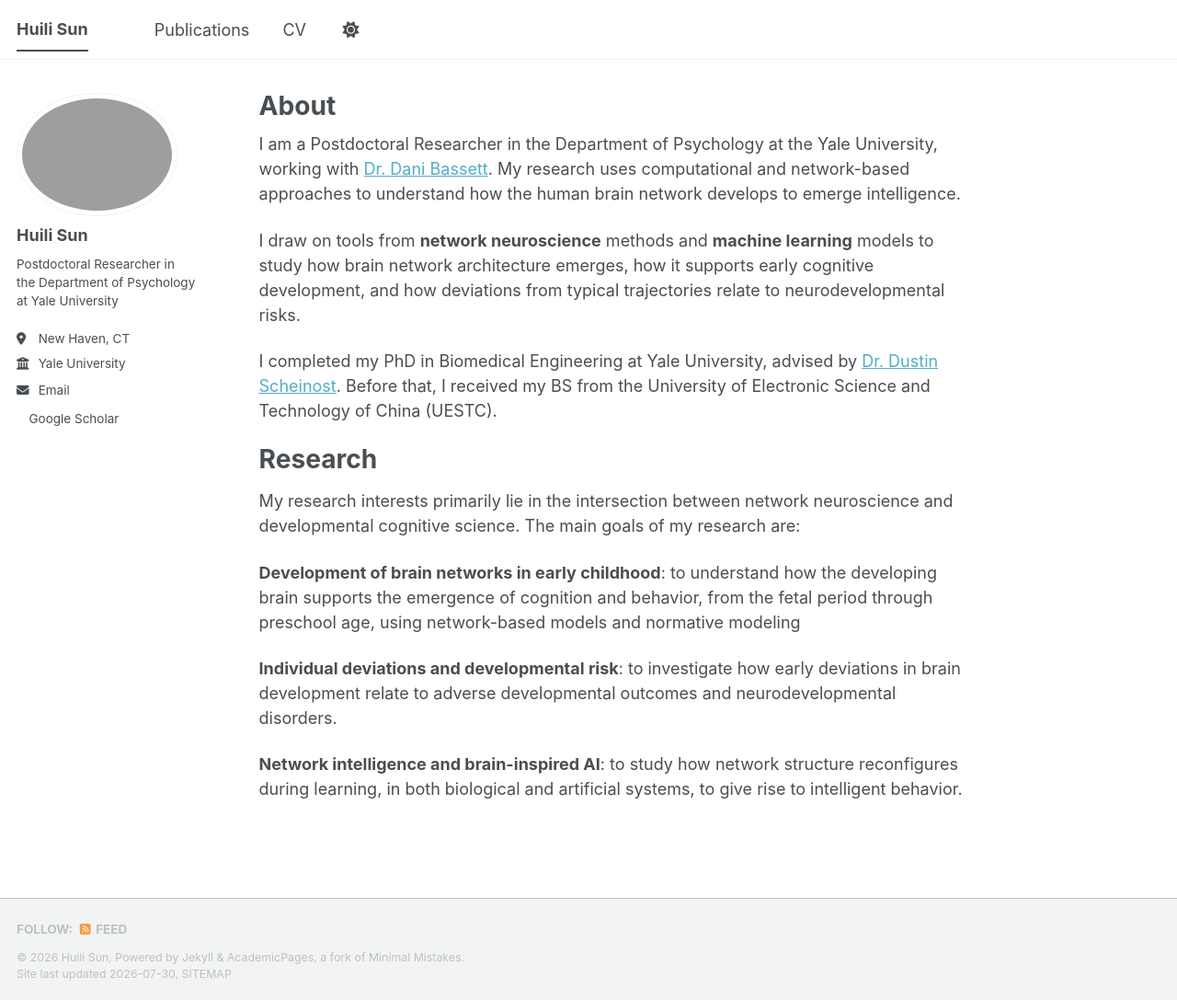
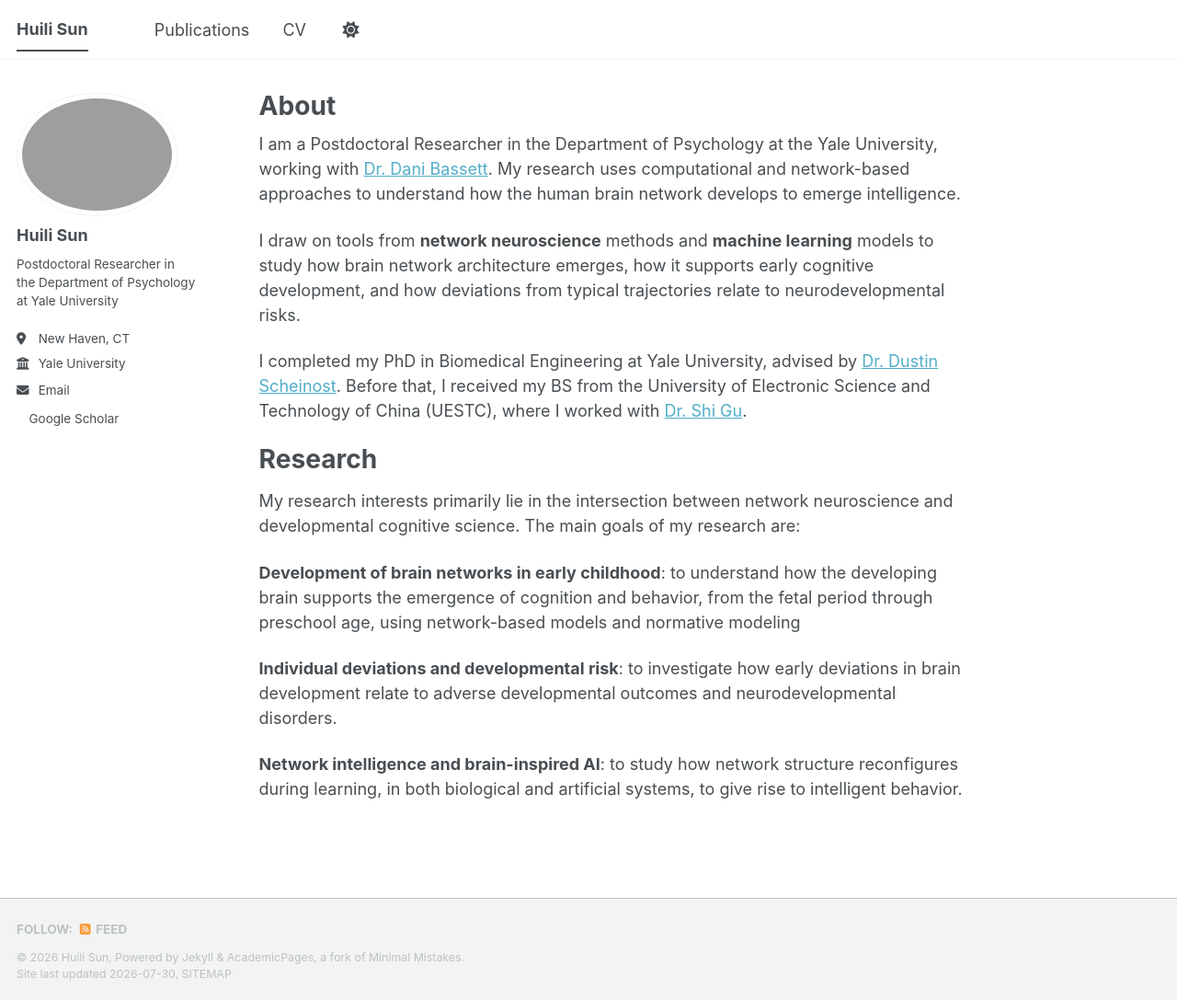
Before and after one commit to huiliii/huiliii.github.io, a Jekyll site: the page built from _pages/about.md, in a window 1280 px wide and 1087 px high. Shown: the whole window at 92% size. Built offline with Jekyll 4.4.1, drawn with Linux system fonts in a browser that asks for light colours; a style sheet for code colours, icons or effects is not loaded.

Commit message:
Update about.md

```diff
--- a/_pages/about.md
+++ b/_pages/about.md
@@ -11,7 +11,7 @@ I am a Postdoctoral Researcher in the Department of Psychology at the Yale Unive
 
 I draw on tools from **network neuroscience** methods and **machine learning** models to study how brain network architecture emerges, how it supports early cognitive development, and how deviations from typical trajectories relate to neurodevelopmental risks.
 
-I completed my PhD in Biomedical Engineering at Yale University, advised by [Dr. Dustin Scheinost](https://scheinostlab.yale.edu/). Before that, I received my BS from the University of Electronic Science and Technology of China (UESTC).
+I completed my PhD in Biomedical Engineering at Yale University, advised by [Dr. Dustin Scheinost](https://medicine.yale.edu/profile/dustin-scheinost/). Before that, I received my BS from the University of Electronic Science and Technology of China (UESTC), where I worked with [Dr. Shi Gu](https://guslab.org/).
 
 Research
 ======
```
